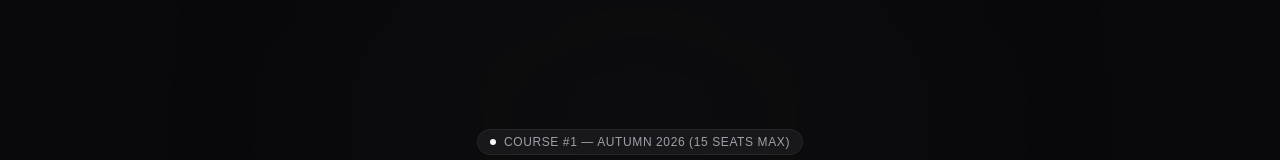
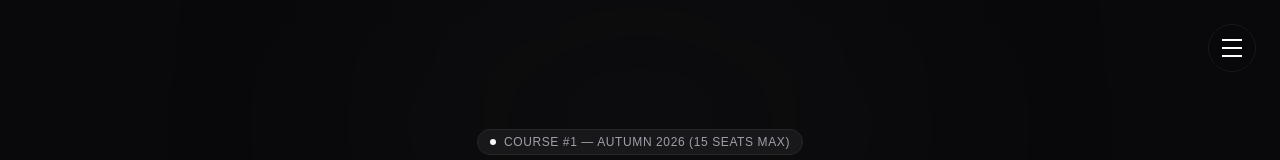
Before and after one commit to OertMahmutaj/midnight-academy, a Next.js app: page / in a window 1280 px wide. Shown: the top 160 px of the page. Built offline with nearby package versions, Linux system fonts and the light colour scheme.

Commit message:
Add Navbar component and integrate it into the layout; update BookingForm submission event type and placeholder

```diff
--- a/src/app/components/BookingForm.tsx
+++ b/src/app/components/BookingForm.tsx
@@ -6,12 +6,11 @@ export default function BookingForm() {
   const [formData, setFormData] = useState({ name: '', email: '', background: '' });
   const [status, setStatus] = useState<'idle' | 'loading' | 'success' | 'error'>('idle');
 
-  const handleSubmit = async (e: React.FormEvent) => {
+  const handleSubmit = async (e: React.SubmitEvent) => {
     e.preventDefault();
     setStatus('loading');
 
     try {
-      // Forward request details directly to your Next.js API router
       const res = await fetch('/api/booking', {
         method: 'POST',
         headers: { 'Content-Type': 'application/json' },
@@ -51,7 +50,7 @@ export default function BookingForm() {
                 value={formData.name}
                 onChange={e => setFormData({ ...formData, name: e.target.value })}
                 className="w-full p-3.5 bg-zinc-900 border border-zinc-800 rounded-lg focus:outline-none focus:border-zinc-600 text-sm text-white transition placeholder-zinc-600"
-                placeholder="Filan Fisteku"
+                placeholder="Name Surname"
               />
             </div>
 
--- /dev/null
+++ b/src/app/components/Navbar.tsx
@@ -0,0 +1,94 @@
+'use client';
+
+import React, { useState } from 'react';
+import Link from 'next/link';
+
+export default function Navbar() {
+  const [isOpen, setIsOpen] = useState(false);
+
+  const toggleMenu = () => setIsOpen(!isOpen);
+
+  return (
+    <>
+      {/* 1. Fixed Trigger Trigger Button (Three Bars / Hamburger) */}
+      <button
+        onClick={toggleMenu}
+        aria-label="Toggle Navigation Menu"
+        className="fixed top-6 right-6 z-50 flex flex-col justify-center items-center w-12 h-12 bg-zinc-950/80 backdrop-blur-md border border-zinc-900 rounded-full text-white hover:bg-zinc-900 transition-all duration-200 focus:outline-none"
+      >
+        <div className="space-y-1.5 w-5">
+          {/* Top Bar */}
+          <span
+            className={`block h-0.5 bg-white transition-all duration-300 transform origin-center ${
+              isOpen ? 'rotate-45 translate-y-2' : ''
+            }`}
+          />
+          {/* Middle Bar */}
+          <span
+            className={`block h-0.5 bg-white transition-all duration-300 ${
+              isOpen ? 'opacity-0' : 'w-full'
+            }`}
+          />
+          {/* Bottom Bar */}
+          <span
+            className={`block h-0.5 bg-white transition-all duration-300 transform origin-center ${
+              isOpen ? '-rotate-45 -translate-y-2' : ''
+            }`}
+          />
+        </div>
+      </button>
+
+      {/* 2. Transparent Backdrop Mask (Closes menu when clicking outside) */}
+      <div
+        onClick={toggleMenu}
+        className={`fixed inset-0 bg-black/60 backdrop-blur-sm z-40 transition-opacity duration-300 ${
+          isOpen ? 'opacity-100 pointer-events-auto' : 'opacity-0 pointer-events-none'
+        }`}
+      />
+
+      {/* 3. Sliding Minimalist Sidebar Panel */}
+      <nav
+        className={`fixed top-0 right-0 h-screen w-full sm:w-[350px] bg-zinc-950 border-l border-zinc-900 z-45 p-12 pt-28 flex flex-col justify-between transform transition-transform duration-300 ease-in-out z-40 ${
+          isOpen ? 'translate-x-0' : 'translate-x-full'
+        }`}
+      >
+        {/* Navigation Link Cluster */}
+        <div className="flex flex-col space-y-8 font-bold text-xl tracking-tight">
+          {/* Home Link */}
+          <Link
+            href="/"
+            onClick={toggleMenu}
+            className="text-zinc-500 hover:text-white transition duration-200 flex items-center gap-4 group"
+          >
+            <span className="font-mono text-xs text-zinc-700 group-hover:text-zinc-400 font-medium">01 //</span> Home
+          </Link>
+
+          {/* External Teacher Portfolios Link */}
+          <Link
+            href="/portfolio"
+            onClick={toggleMenu}
+            className="text-zinc-500 hover:text-white transition duration-200 flex items-center gap-4 group"
+          >
+            <span className="font-mono text-xs text-zinc-700 group-hover:text-zinc-400 font-medium">02 //</span> Portfolios
+          </Link>
+
+          {/* Smooth Scroll Anchor Link to Application Form */}
+          <a
+            href="#book"
+            onClick={toggleMenu}
+            className="text-zinc-500 hover:text-white transition duration-200 flex items-center gap-4 group"
+          >
+            <span className="font-mono text-xs text-zinc-700 group-hover:text-zinc-400 font-medium">03 //</span> Apply Now
+          </a>
+        </div>
+
+        {/* Minimalist Sidebar Footer Info Box */}
+        <div className="space-y-1">
+          <p className="text-zinc-600 text-[10px] font-mono tracking-widest uppercase">Location</p>
+          <p className="text-zinc-400 text-xs font-medium">Tirana, Albania</p>
+          <p className="text-zinc-700 text-[10px] font-mono mt-4">© {new Date().getFullYear()} Midnight Academy</p>
+        </div>
+      </nav>
+    </>
+  );
+}
--- a/src/app/layout.tsx
+++ b/src/app/layout.tsx
@@ -1,5 +1,6 @@
 import type { Metadata } from "next";
 import "./globals.css";
+import Navbar from "@/app/components/Navbar";
 
 export const metadata: Metadata = {
   title: "Midnight Academy | Premium Graphic Design Bootcamp",
@@ -14,6 +15,8 @@ export default function RootLayout({
   return (
     <html lang="en" className="scroll-smooth">
       <body className="antialiased bg-black text-white">
+        {/* Render Navbar globally across all child page views */}
+        <Navbar />
         {children}
       </body>
     </html>
```
